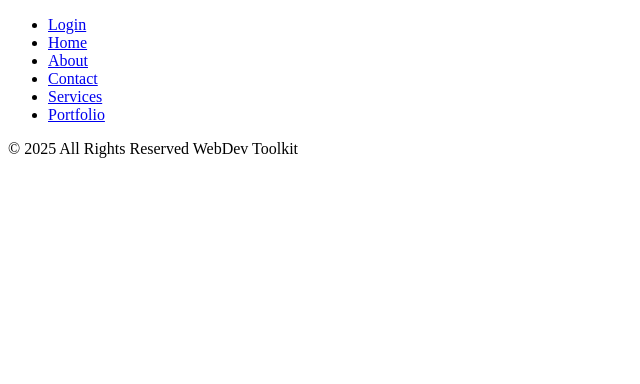
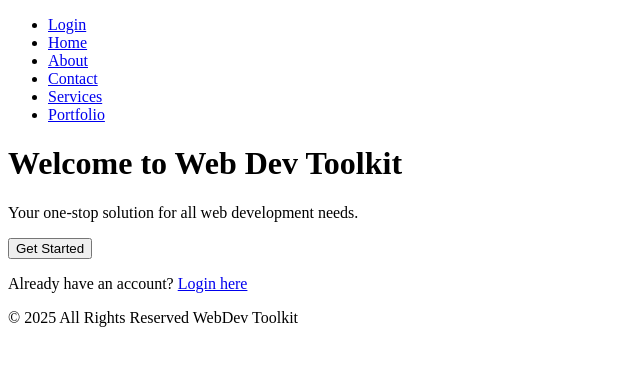
Before and after one commit to migslahorra/webdevtoolkit, a PHP site: page / in a window 1280 px wide. Shown: the top 384 px of the page, without its empty margins (0-640 px from the left). Run offline with PHP 8.4, Linux system fonts and the light colour scheme.

Commit message:
added and modified file

```diff
--- a/index.php
+++ b/index.php
@@ -7,6 +7,14 @@
 </head>
 <body>
     <?php include 'header.php'; ?>
+
+    <form>
+        <h1>Welcome to Web Dev Toolkit</h1>
+        <p>Your one-stop solution for all web development needs.</p>
+        <button type="button" onclick="window.location.href='register.php'">Get Started</button>
+        <p>Already have an account? <a href="login.php">Login here</a></p>
+    </form>
+
     <?php include 'footer.php'; ?>
     <script src="main.js"></script>
 </body>
```
Also changed, not shown: register.php (added, +13 -0 lines).
